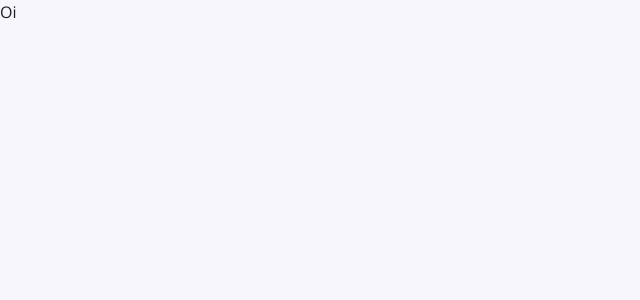
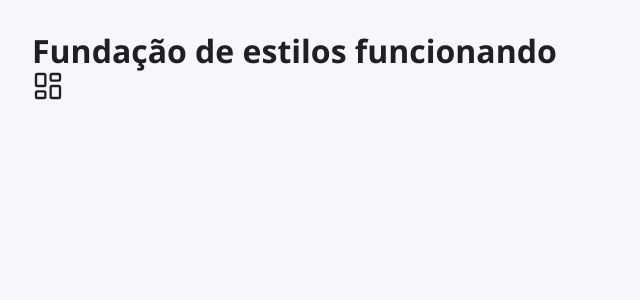
Before and after one commit to elizfab/admin, a Next.js app: page / in a window 1280 px wide. Shown: the top 300 px of the page, without its empty margins (0-640 px from the left). Built offline with nearby package versions, Linux system fonts and the light colour scheme.

Commit message:
feat(ui): adiciona Lucide React

```diff
--- a/package.json
+++ b/package.json
@@ -11,6 +11,7 @@
     "typecheck": "tsc --noEmit"
   },
   "dependencies": {
+    "lucide-react": "^1.72.0",
     "next": "16.4.6",
     "react": "19.3.0",
     "react-dom": "19.3.0"
--- a/src/app/page.tsx
+++ b/src/app/page.tsx
@@ -1,8 +1,10 @@
+import { LayoutDashboard } from "lucide-react";
 
-export default function Home() {
+export default function HomePage() {
   return (
-    <div className="container">
-      Oi
-    </div>
+    <main style={{ padding: 32 }}>
+      <h1>Fundação de estilos funcionando</h1>
+      <LayoutDashboard size={32} strokeWidth={1.75} aria-hidden="true" />
+    </main>
   );
 }
```
Also changed, not shown: 1 other file (tests, documents, lock files or other folders).
